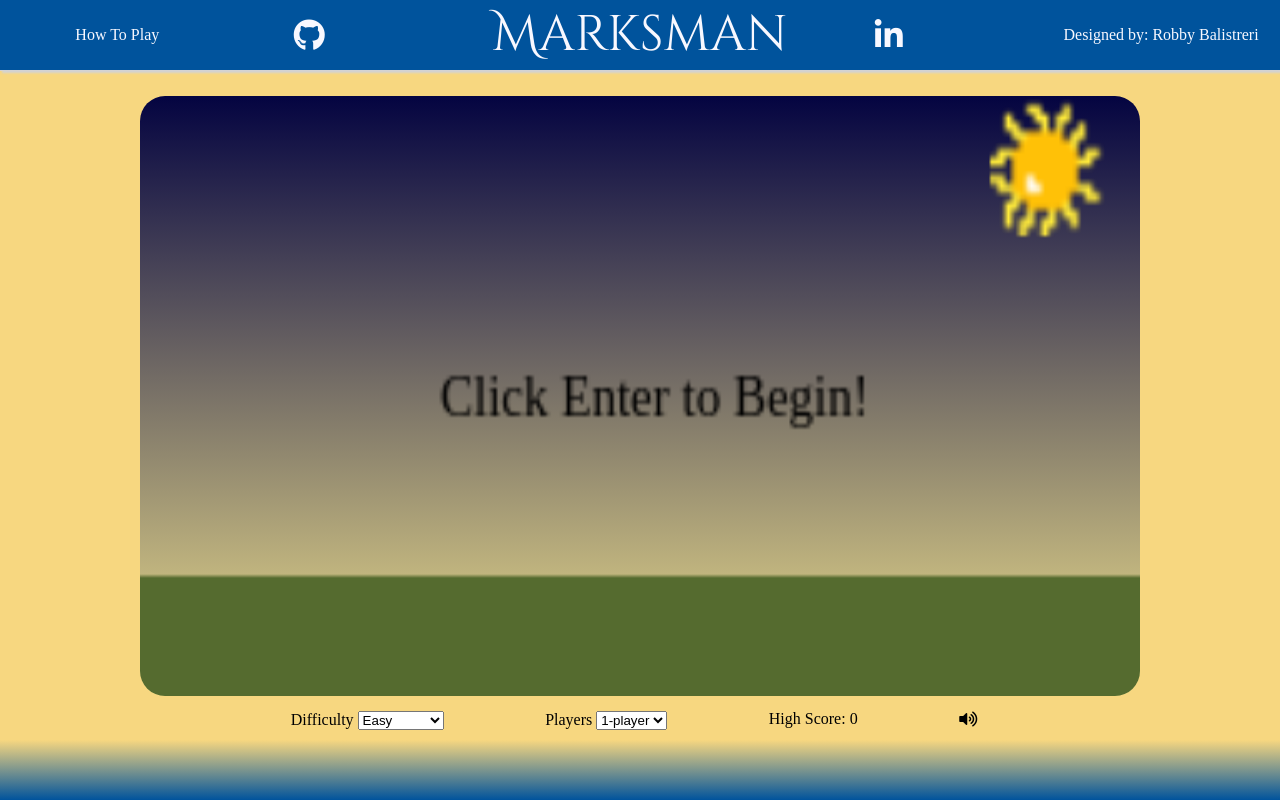
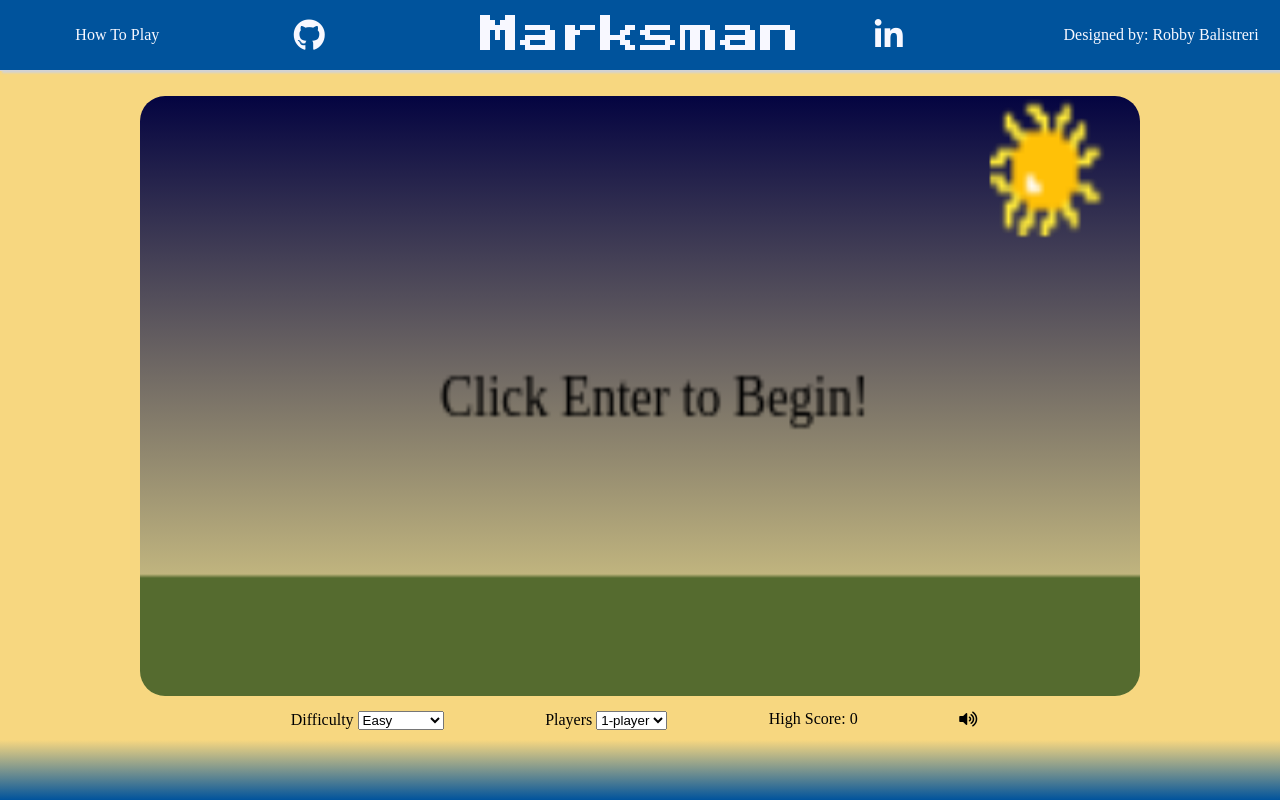
Before and after one commit to robbal5/Marksman, a website built with webpack: page index.html in a window 1280 px wide. Built offline with nearby package versions, Linux system fonts and the light colour scheme; files whose address does not match are found by name; a web font is replaced by a local one.

Commit message:
Adjust header title

```diff
--- a/index.html
+++ b/index.html
@@ -10,6 +10,8 @@
     <link rel="preconnect" href="https://fonts.gstatic.com">
     <link href="https://fonts.googleapis.com/css2?family=Cinzel+Decorative&display=swap" rel="stylesheet">
     <link href="https://fonts.googleapis.com/css2?family=Fauna+One&display=swap" rel="stylesheet">
+    <link rel="preconnect" href="https://fonts.gstatic.com">
+    <link href="https://fonts.googleapis.com/css2?family=Press+Start+2P&display=swap" rel="stylesheet">
     <link rel="stylesheet" href="./dist/main.css" />
     <link rel="shortcut icon" href="./src/images/favicon.ico">
     <meta property="og:title" content="Marksman" />
--- a/src/styles/index.scss
+++ b/src/styles/index.scss
@@ -133,8 +133,8 @@ select {
 .header-title {
 
   .title{
-    font-family: $heading;
-    font-size: 50px;
+    font-family: 'Press Start 2P';
+    font-size: 40px;
     text-align: center;
   }
 }
```
Also changed, not shown: dist/main.css, 1 other file.
